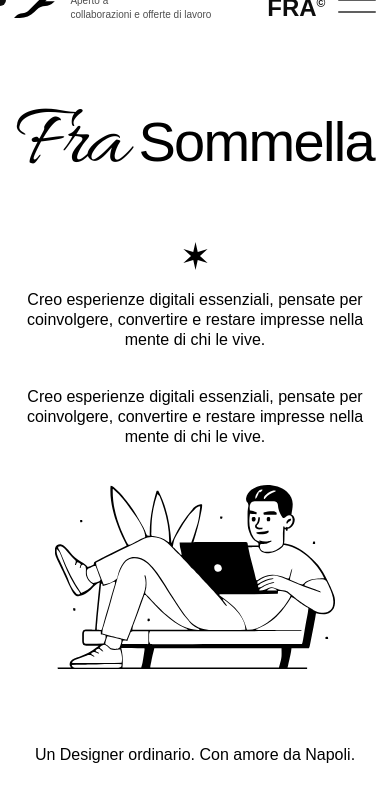
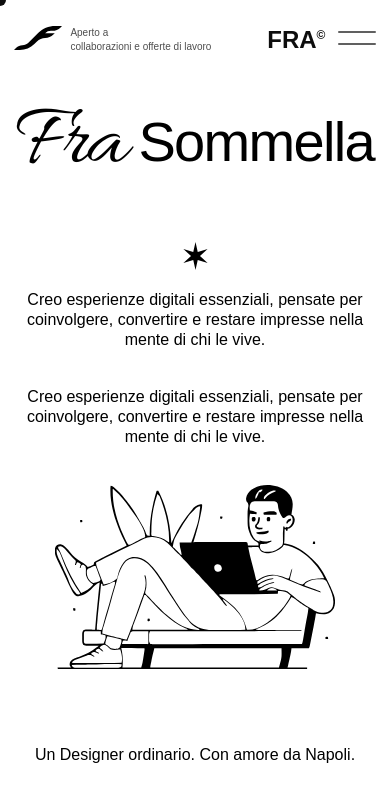
Before and after one commit to Francescosommellaa/Portfolio, a React (Vite) app in the folder francesco/: page / in a window 390 px wide. Shown: the top 802 px of the page. Built offline with nearby package versions, Linux system fonts and the light colour scheme; a web font is replaced by a local one.

Commit message:
style(Topbar): adjust mobile padding for better spacing
The padding was changed from a global variable to specific horizontal padding to improve mobile layout consistency and spacing.

```diff
--- a/francesco/src/Components/Layouts/Topbar/Topbar.scss
+++ b/francesco/src/Components/Layouts/Topbar/Topbar.scss
@@ -113,7 +113,7 @@
   }
 
   @include respond-to(mobile) {
-    padding: $PaddingS;
+    padding: 0 0.9rem;
 
     .left {
       width: 60%;
```
